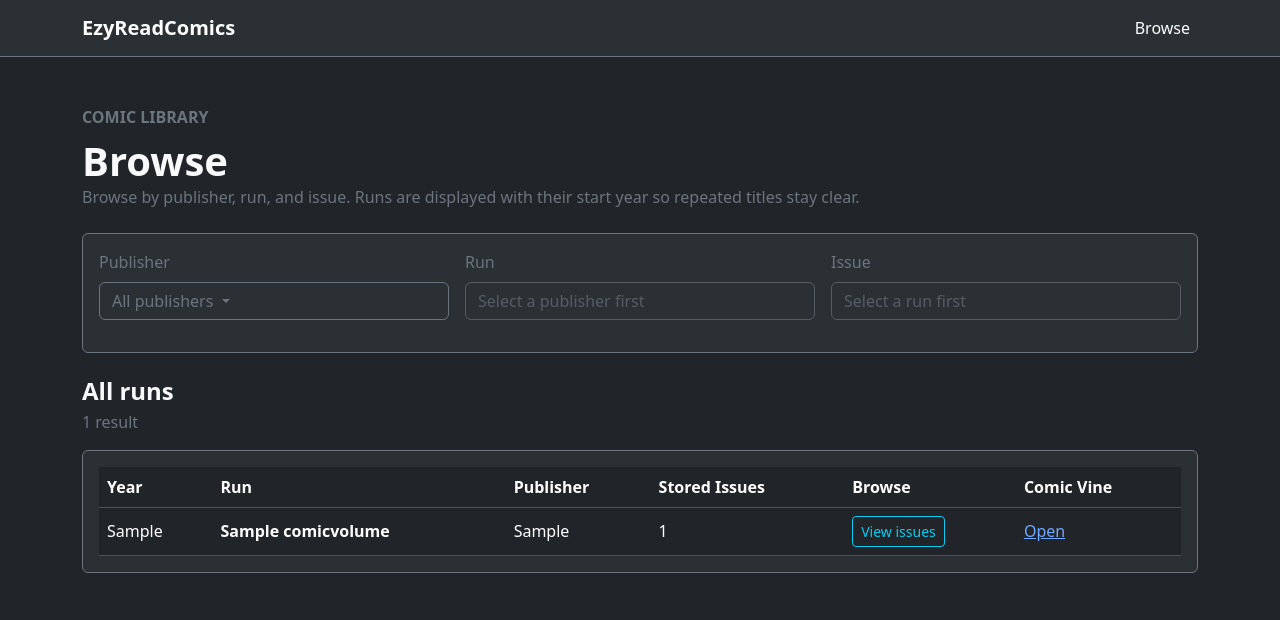
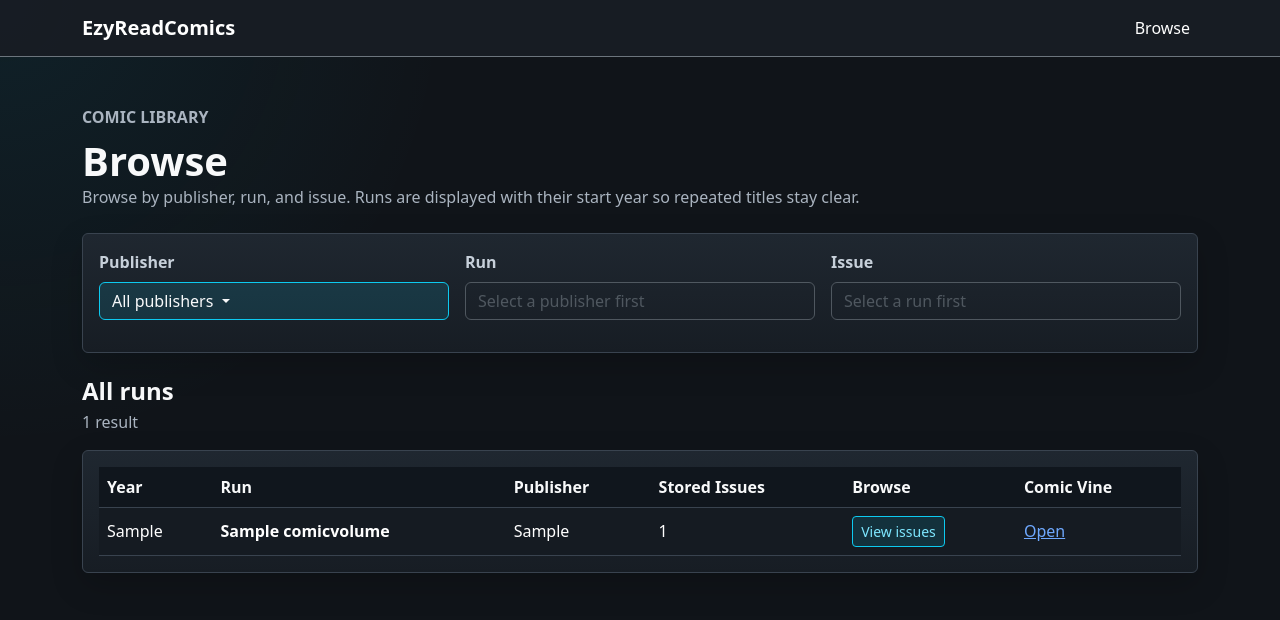
Before and after one commit to Wjmoore32001/EzyReadComics, a Django app: page /browse/ in a window 1280 px wide. Shown: the top 620 px of the page. Run offline with Django 5.2, Linux system fonts and the light colour scheme; tables that the repository leaves empty hold one stand-in row (values such as "Sample post").

Commit message:
improved styling

```diff
--- a/comics/templates/comics/base.html
+++ b/comics/templates/comics/base.html
@@ -5,9 +5,129 @@
     <meta name="viewport" content="width=device-width, initial-scale=1">
     <title>{% block title %}EzyReadComics{% endblock %}</title>
     <link href="https://cdn.jsdelivr.net/npm/bootstrap@5.3.8/dist/css/bootstrap.min.css" rel="stylesheet" integrity="sha384-sRIl4kxILFvY47J16cr9ZwB07vP4J8+LH7qKQnuqkuIAvNWLzeN8tE5YBujZqJLB" crossorigin="anonymous">
+
+    <style>
+        :root {
+            --erc-bg: #101419;
+            --erc-panel: #171d24;
+            --erc-panel-soft: #1f2730;
+            --erc-border: #39434f;
+            --erc-border-bright: #0dcaf0;
+            --erc-text-soft: #aab4c0;
+            --erc-accent-soft: rgba(13, 202, 240, 0.12);
+            --erc-accent-strong: rgba(13, 202, 240, 0.22);
+        }
+
+        body {
+            background:
+                radial-gradient(circle at top left, rgba(13, 202, 240, 0.07), transparent 28rem),
+                var(--erc-bg);
+        }
+
+        .navbar {
+            background-color: rgba(23, 29, 36, 0.96) !important;
+        }
+
+        .card.bg-body-tertiary {
+            background: linear-gradient(180deg, var(--erc-panel-soft), var(--erc-panel)) !important;
+            border-color: var(--erc-border) !important;
+            box-shadow: 0 0.75rem 2rem rgba(0, 0, 0, 0.18);
+        }
+
+        .searchable-dropdown .dropdown-toggle,
+        .searchable-dropdown .dropdown-toggle.show {
+            background-color: var(--erc-accent-soft);
+            border-color: var(--erc-border-bright);
+            color: #f8f9fa;
+        }
+
+        .searchable-dropdown .dropdown-toggle:hover,
+        .searchable-dropdown .dropdown-toggle:focus {
+            background-color: var(--erc-accent-strong);
+            border-color: var(--erc-border-bright);
+            box-shadow: 0 0 0 0.2rem rgba(13, 202, 240, 0.18);
+            color: #ffffff;
+        }
+
+        .searchable-dropdown .dropdown-menu {
+            background-color: #111820;
+            border-color: var(--erc-border);
+            box-shadow: 0 1rem 2rem rgba(0, 0, 0, 0.35);
+        }
+
+        .searchable-dropdown .form-control {
+            background-color: #0d131a;
+            border-color: var(--erc-border);
+            color: #f8f9fa;
+        }
+
+        .searchable-dropdown .form-control:focus {
+            border-color: var(--erc-border-bright);
+            box-shadow: 0 0 0 0.2rem rgba(13, 202, 240, 0.18);
+        }
+
+        .dropdown-item {
+            color: #e9ecef;
+        }
+
+        .dropdown-item:hover,
+        .dropdown-item:focus {
+            background-color: var(--erc-accent-soft);
+            color: #ffffff;
+        }
+
+        .dropdown-item.active,
+        .dropdown-item:active {
+            background-color: var(--erc-border-bright);
+            color: #061016;
+            font-weight: 700;
+        }
+
+        .btn-outline-secondary {
+            border-color: var(--erc-border);
+            color: var(--erc-text-soft);
+        }
+
+        .btn-outline-secondary:hover {
+            background-color: var(--erc-panel-soft);
+            border-color: var(--erc-border-bright);
+            color: #ffffff;
+        }
+
+        .btn-outline-info {
+            background-color: var(--erc-accent-soft);
+            color: #7ee7ff;
+        }
+
+        .btn-outline-info:hover {
+            color: #061016;
+        }
+
+        .table-dark {
+            --bs-table-bg: #151b22;
+            --bs-table-striped-bg: #19212a;
+            --bs-table-hover-bg: rgba(13, 202, 240, 0.08);
+            border-color: var(--erc-border);
+        }
+
+        .table thead th {
+            background-color: #10161d;
+            color: #f8f9fa;
+            border-bottom-color: var(--erc-border);
+        }
+
+        .text-secondary {
+            color: var(--erc-text-soft) !important;
+        }
+
+        .form-label {
+            color: #c7d0da !important;
+            font-weight: 600;
+        }
+    </style>
 </head>
-<body class="bg-dark text-light">
-    <nav class="navbar navbar-expand-lg border-bottom border-secondary bg-body-tertiary">
+<body class="text-light">
+    <nav class="navbar navbar-expand-lg border-bottom border-secondary">
         <div class="container">
             <a class="navbar-brand fw-bold" href="{% url 'home' %}">EzyReadComics</a>
 
```
